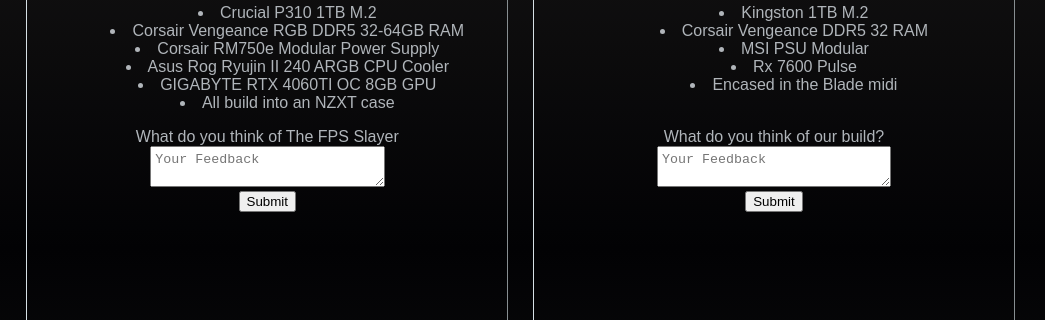
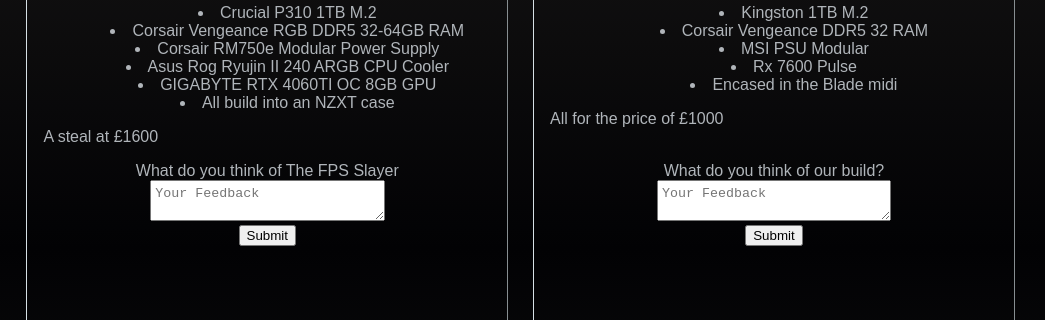
Before and after one commit to Howlerloud/Essex-Pc-s, a plain HTML site: page builds.html in a window 1280 px wide. Shown: the part 551-871 px from the top of the page, 235-1280 px from the left. Drawn offline with Linux system fonts and the light colour scheme.

Commit message:
Fixed builds file path to form

```diff
--- a/builds.html
+++ b/builds.html
@@ -5,7 +5,7 @@
   <meta charset="utf-8">
   <meta name="viewport" content="width=device-width">
   <title>Essex PC's Builds</title>
-  <link href="css\style.css" rel="stylesheet" type="text/css">
+  <link href="css/style.css" rel="stylesheet" type="text/css">
 </head>
 
 <body>
@@ -17,9 +17,11 @@
     </ul>
   </nav>
 </body>
-<main>
+
+<main class="margin">
   <header>
     <h1>Here are some great suggestions from us</h1>
+  </header>
   <hr>
   <section id="firstbuild">
    <div class="builds">
@@ -37,7 +39,8 @@
             <li>GIGABYTE RTX 4060TI OC 8GB GPU</li>
             <li>All build into an NZXT case</li>
           </ul>
-          <form method="post" action="C:\Users\howle\Desktop\coding\essex-pc\html\Form.html"><label for="feedback">What do you think of The FPS Slayer</label>
+          <p class="price">A steal at £1600</p>
+          <form method="post" action="form.html"><label for="feedback">What do you think of The FPS Slayer</label>
             <br>
                 <textarea id="feedback"  name="feedback" placeholder="Your Feedback"></textarea>
             <br>
@@ -59,13 +62,13 @@
              <li>Rx 7600 Pulse</li>
              <li>Encased in the Blade midi</li>
            </ul>
+           <p class="price">All for the price of £1000</p>
            <br>
-           <form method="post" action="C:\Users\howle\Desktop\coding\essex-pc\html\Form.html"><label for="feedback">What do you think of our build?</label>
+           <form method="post" action="form.html"><label for="feedback">What do you think of our build?</label>
             <br>
                 <textarea id="feedback"  name="feedback" placeholder="Your Feedback"></textarea>
             <br>
                 <input type="submit">
     </div>
 </main>
-</header>
 </html>
```
